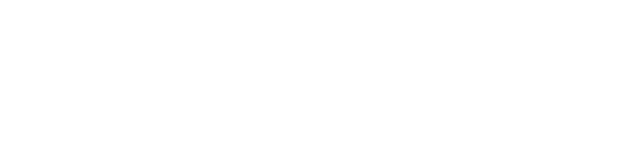
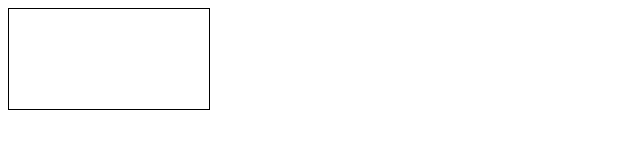
Before and after one commit to EMC-prog/graph-maker, a plain HTML site: page demo/index.html in a window 1280 px wide. Shown: the whole page, without its empty margins (0-640 px from the left). Drawn offline with Linux system fonts and the light colour scheme.

Commit message:
Update index.html

```diff
--- a/demo/index.html
+++ b/demo/index.html
@@ -3,5 +3,7 @@
     <title>Online demo of Graph maker</title>
   </head>
   <body>
+    <canvas id="myCanvas" width="200" height="100" style="border:1px solid #000000;">
+    </canvas>
   </body>
 </html>
```
